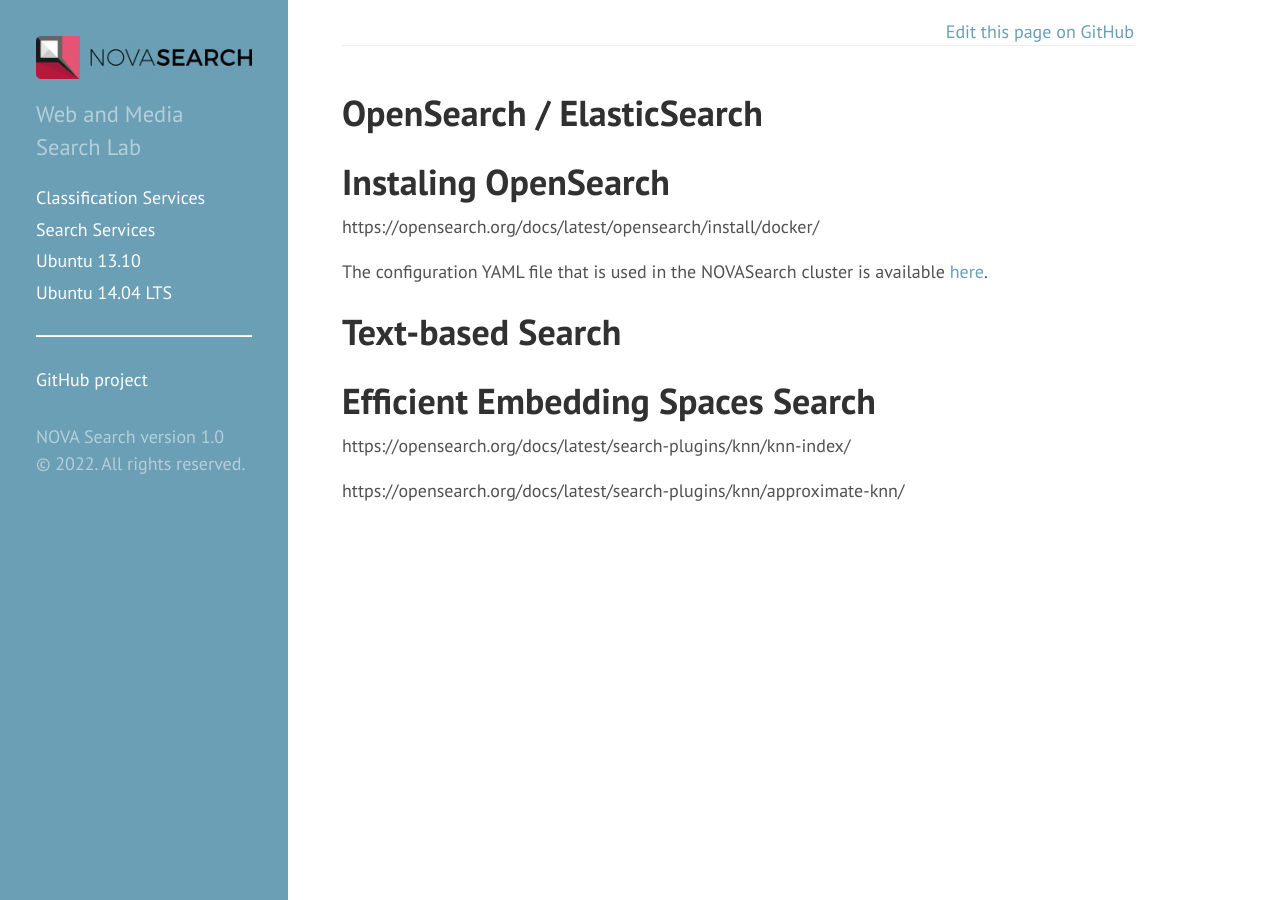
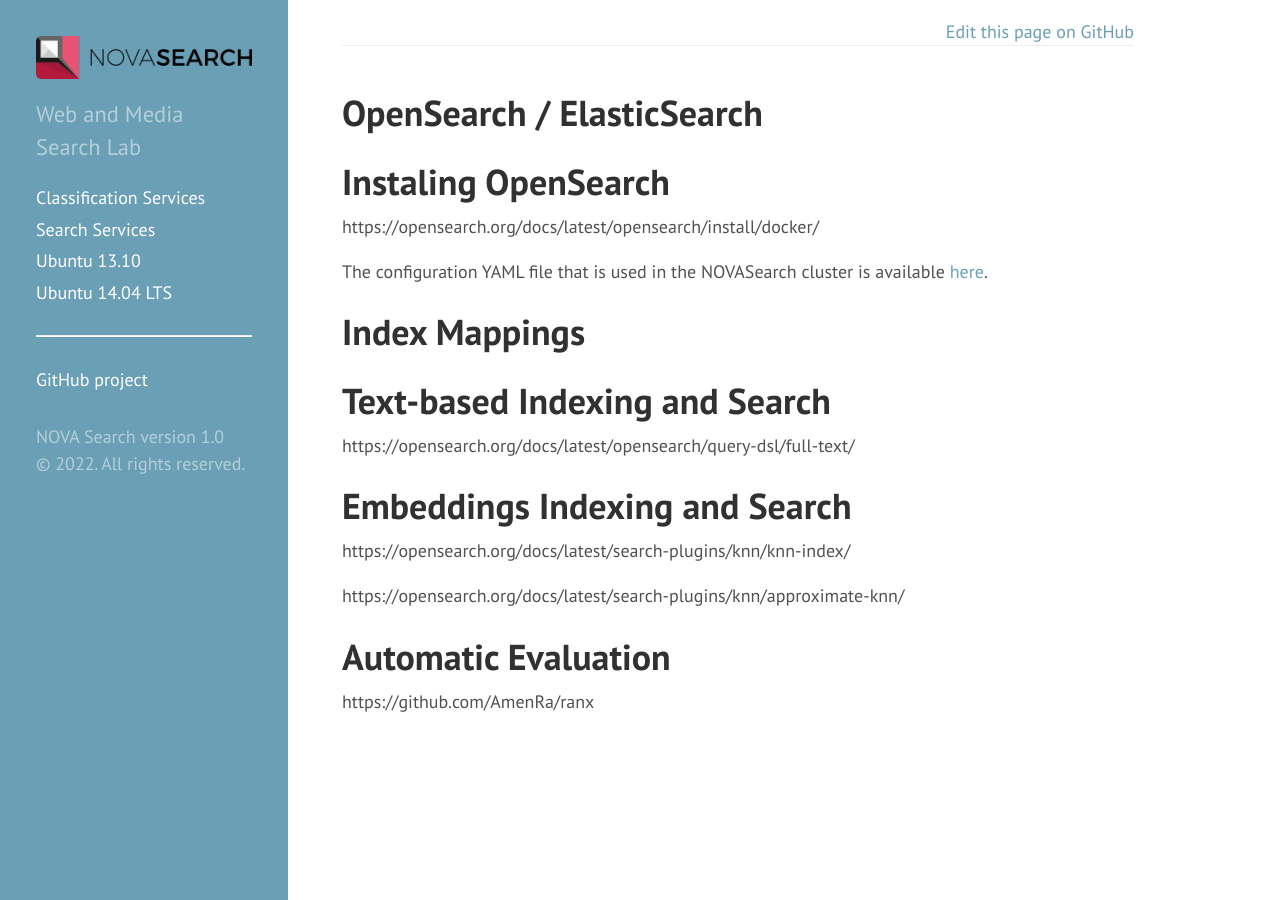
Before and after one commit to novasearch/wiki.novasearch.org, a Jekyll site: the page built from wiki/tutorials/opensearch.md, in a window 1280 px wide. Built offline with Jekyll 4.4.1, drawn with Linux system fonts in a browser that asks for light colours.

Commit message:
Update opensearch.md

```diff
--- a/wiki/tutorials/opensearch.md
+++ b/wiki/tutorials/opensearch.md
@@ -12,14 +12,30 @@
 The configuration YAML file that is used in the NOVASearch cluster is available [here](/wiki/tutorials/docker-compose-opensearch.yml).
 
 
-Text-based Search
+
+Index Mappings
 =============
 
 
 
-Efficient Embedding Spaces Search
+
+Text-based Indexing and Search
+=============
+
+https://opensearch.org/docs/latest/opensearch/query-dsl/full-text/
+
+
+
+Embeddings Indexing and Search
 =============
 
 https://opensearch.org/docs/latest/search-plugins/knn/knn-index/
 
 https://opensearch.org/docs/latest/search-plugins/knn/approximate-knn/
+
+
+Automatic Evaluation
+=============
+
+
+https://github.com/AmenRa/ranx
```
